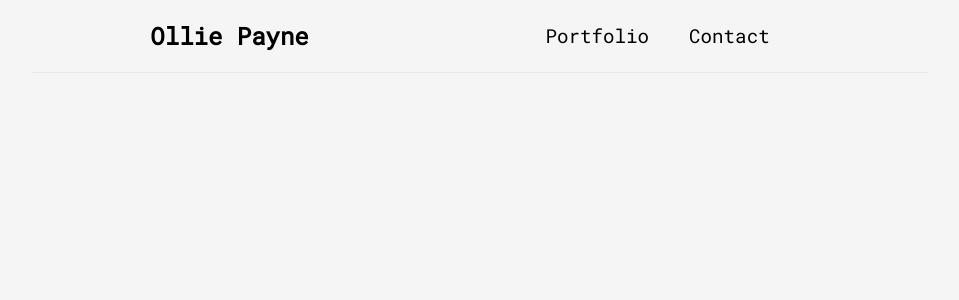
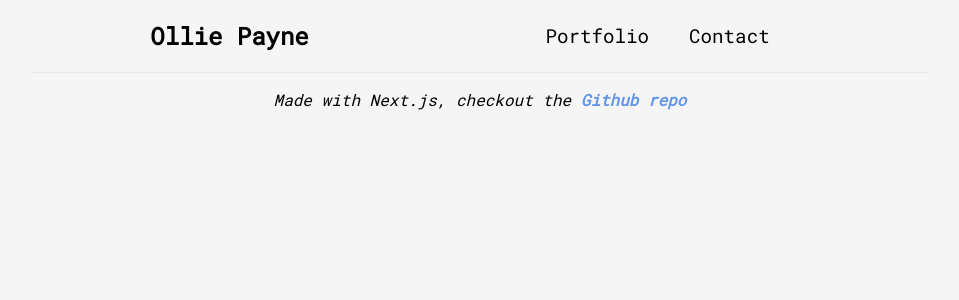
Before and after one commit to olliepayne/ollie-portfolio-rebuild, a Next.js app: page / in a window 1280 px wide. Shown: the top 300 px of the page, without its empty margins (160-1119 px from the left). Built offline with nearby package versions, Linux system fonts and the light colour scheme.

Commit message:
add footer

```diff
--- a/components/Footer.tsx
+++ b/components/Footer.tsx
@@ -1,5 +1,22 @@
 const Footer = () => {
+  return (
+    <footer>
+      <style jsx>
+        {`
+          footer {
+            font-style: italic;
+            text-align: center;
+          }
 
+          .github-link {
+            color: cornflowerblue;
+            font-weight: bold;
+          }
+        `}
+      </style>
+      <p>Made with Next.js, checkout the <a className="github-link" href="/https://github.com/olliepayne/ollie-portfolio-rebuild" target="blank">Github repo</a></p>
+    </footer>
+  )
 }
 
 export default Footer
--- a/components/Layout.tsx
+++ b/components/Layout.tsx
@@ -1,10 +1,12 @@
 import Navbar from './Navbar'
+import Footer from './Footer'
 
 const Layout = ({ children }) => {
   return (
     <>
       <Navbar />
       {children}
+      <Footer />
     </>
   )
 }
```
